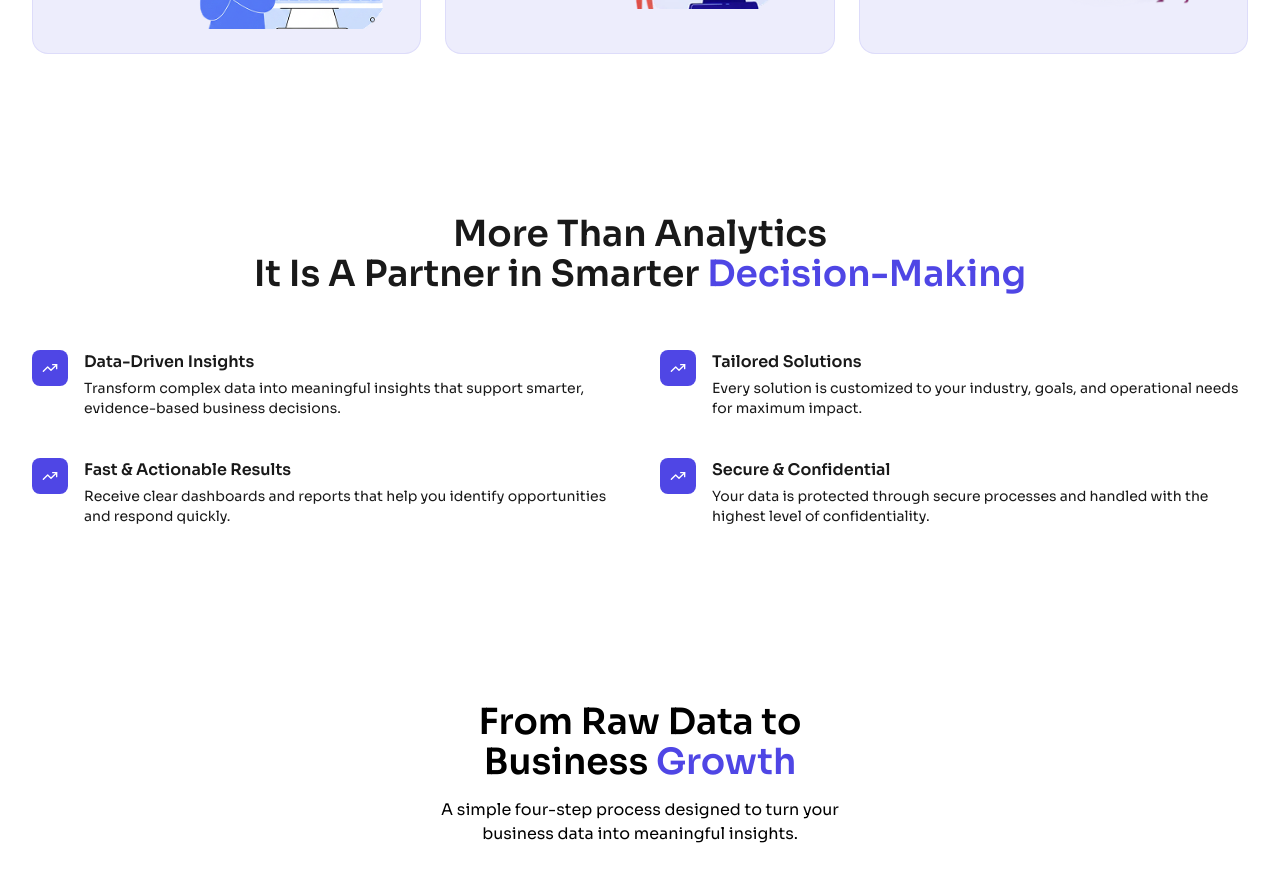
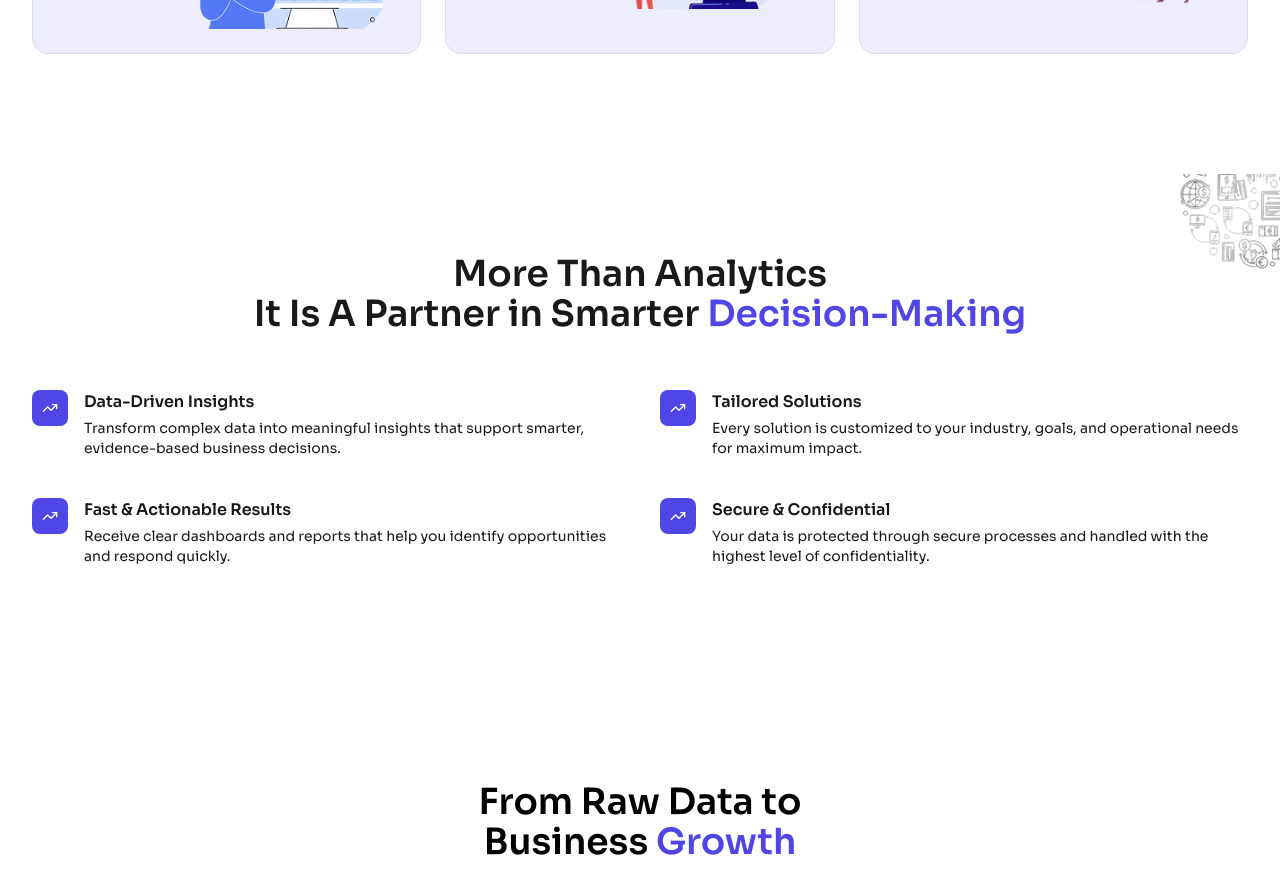
Before and after one commit to Ultimate-Guru/Dsenda, a Next.js app: page / in a window 1280 px wide. Shown: the part 2120-3001 px from the top of the page. Built offline with nearby package versions, Linux system fonts and the light colour scheme.

Commit message:
feat: add image to ChooseUs component and adjust section padding

```diff
--- a/components/ChooseUs.tsx
+++ b/components/ChooseUs.tsx
@@ -1,4 +1,5 @@
 import { TrendingUp } from "lucide-react";
+import Image from "next/image";
 
 const points = [
     {
@@ -21,7 +22,8 @@ const points = [
 
 const ChooseUs = () => {
     return (
-        <section className="py-20 px-6 lg:px-8 max-w-7xl mx-auto">
+        <section className="relative py-30 px-6 lg:px-8 max-w-7xl mx-auto">
+            <Image src="/top-right.png" alt="Hero Dots" width={120} height={50} className="absolute right-0 top-10" />
             <h2 className="text-3xl lg:text-4xl font-display font-semibold text-center text-[#191919]">
                 More Than Analytics
                 <br />
```
Also changed, not shown: public/top-right.png (added).
